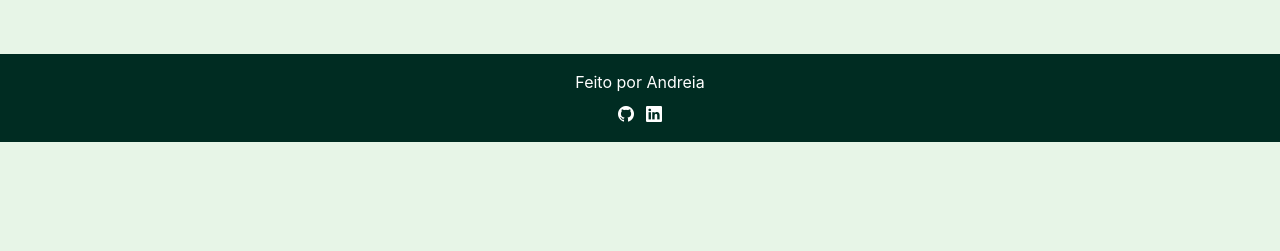
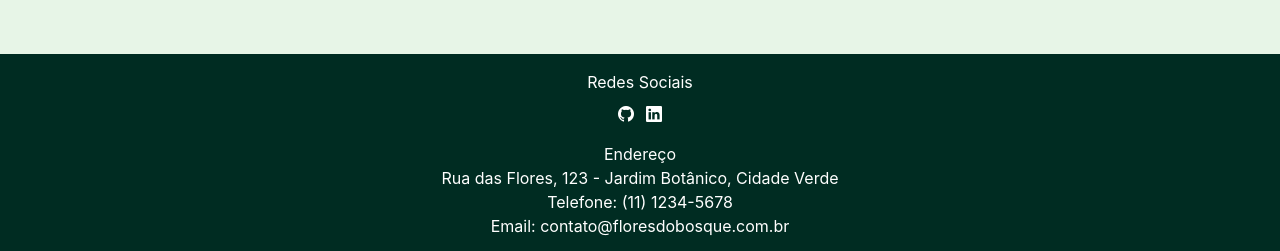
Before and after one commit to AndreiaBernardo/page, a React (Vite) app: page / in a window 1280 px wide. Shown: the part 3059-3310 px from the top of the page. Before the commit the page ends 3201 px from the top, so only its background shows below. Built offline with nearby package versions, Linux system fonts and the light colour scheme.

Commit message:
feat: alteracao no footer

```diff
--- a/src/components/footer.tsx
+++ b/src/components/footer.tsx
@@ -3,7 +3,7 @@ const Footer = () => {
   return (
     <footer className="bg-emerald-950 text-white text-center p-4 mt-5">
       <div className="container">
-        <p className="mb-0">Feito por Andreia</p>
+        <p className="mb-0 ">Redes Sociais</p>
 
         <div className="text-white mt-2">
           <a href="https://github.com" target="_blank" rel="noopener noreferrer" className=" me-3">
@@ -14,6 +14,13 @@ const Footer = () => {
             <i className="bi bi-linkedin"></i>
           </a>
         </div>
+
+        <div className="mt-4 ">
+          <p>Endereço</p>
+          <p>Rua das Flores, 123 - Jardim Botânico, Cidade Verde</p>
+          <p>Telefone: (11) 1234-5678</p>
+          <p>Email: contato@floresdobosque.com.br</p>
+        </div>
       </div>
     </footer>
   );
```
